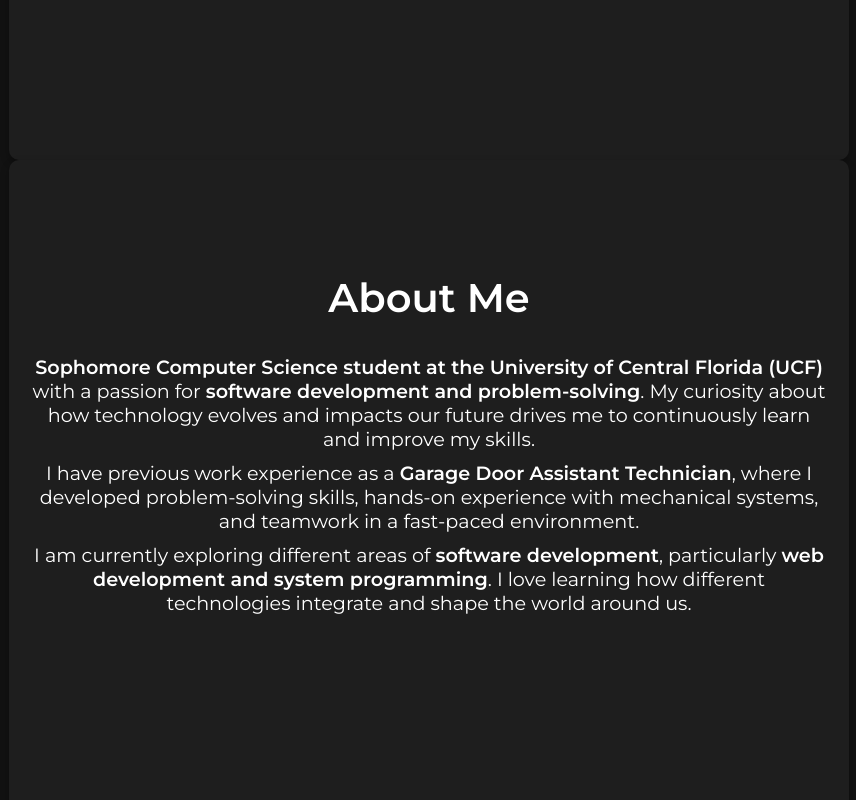
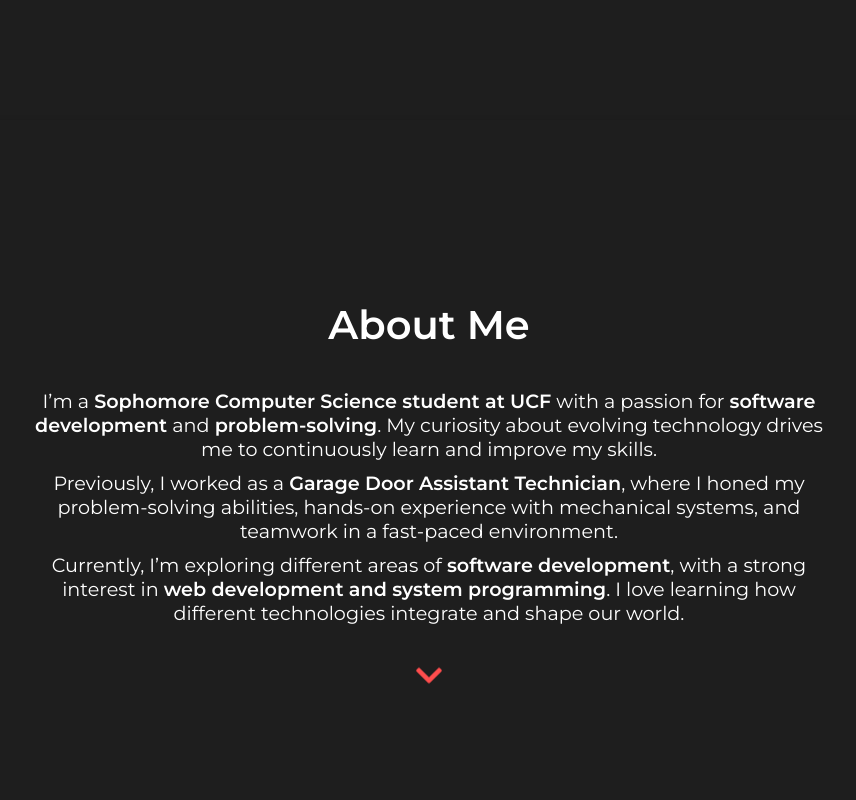
Before and after one commit to Salgado-Adrian/portfolio-website, a React (Create React App) app: page / in a window 1280 px wide. Shown: the part 800-1600 px from the top of the page, without its empty margins (211-1067 px from the left). Built offline with nearby package versions, Linux system fonts and the light colour scheme.

Commit message:
contact section updated added arrow

```diff
--- a/src/App.css
+++ b/src/App.css
@@ -12,10 +12,6 @@ html, body {
   background-color: #121212; /* Dark Background */
   color: #ffffff; /* White Text */
   scroll-behavior: smooth;
-}
-
-/* ✅ Ensure full-page scrolling */
-html, body {
   overflow-y: auto;
 }
 
@@ -56,11 +52,6 @@ nav a:hover {
   color: #ff5252; /* Red Hover Effect */
 }
 
-/* ✅ Code Formatting */
-code {
-  font-family: source-code-pro, Menlo, Monaco, Consolas, 'Courier New', monospace;
-}
-
 /* ✅ Sections Styling */
 .section {
   width: 90%;
@@ -72,6 +63,7 @@ code {
   border-radius: 10px;
   box-shadow: 0px 4px 8px rgba(0, 0, 0, 0.3);
   color: #ffffff; /* White Text for all Sections */
+  text-align: center;
 }
 
 /* ✅ Headings & Text */
@@ -102,6 +94,7 @@ button, .btn {
   border-radius: 5px;
   cursor: pointer;
   font-weight: bold;
+  transition: background 0.3s ease-in-out;
 }
 
 button:hover, .btn:hover {
--- a/src/App.js
+++ b/src/App.js
@@ -1,80 +1,36 @@
 import React from "react";
 import Header from "./components/Header";
 import Home from "./components/Home";
-import Contact from "./components/Contact"; // Import Contact Component
+import About from "./components/About"; // ✅ Make sure About is imported!
+import Projects from "./components/Projects";
+import Contact from "./components/Contact";
 
 const App = () => {
   return (
-    <div style={styles.app}>
-      <Header /> {/* ✅ Floating Navbar */}
+    <div className="app">
+      <Header />
 
       {/* ✅ Home Section */}
-      <section id="home" className="section" style={styles.section}>
+      <section id="home" className="section">
         <Home />
       </section>
 
-      {/* ✅ About Me Section */}
-      <section id="about" className="section" style={styles.section}>
-        <h1>About Me</h1>
-        <p>
-          <strong>Sophomore Computer Science student at the University of Central Florida (UCF) </strong>
-          with a passion for <strong>software development and problem-solving</strong>. My curiosity about how technology evolves and impacts our future
-          drives me to continuously learn and improve my skills.
-        </p>
-        <p>
-          I have previous work experience as a <strong>Garage Door Assistant Technician</strong>, where I developed problem-solving skills, hands-on experience
-          with mechanical systems, and teamwork in a fast-paced environment.
-        </p>
-        <p>
-          I am currently exploring different areas of <strong>software development</strong>, particularly <strong>web development and system programming</strong>.
-          I love learning how different technologies integrate and shape the world around us.
-        </p>
+      {/* ✅ About Me Section (Ensure It's Included) */}
+      <section id="about" className="section">
+        <About /> {/* This should render the About section */}
       </section>
 
       {/* ✅ Projects Section */}
-      <section id="projects" className="section" style={styles.section}>
-        <h1>Projects</h1>
+      <section id="projects" className="section">
+        <Projects />
       </section>
 
       {/* ✅ Contact Section */}
-      <section id="contact" className="section" style={styles.section}>
+      <section id="contact" className="section">
         <Contact />
       </section>
     </div>
   );
 };
 
-// ✅ **Fix Spacing & Scrolling Issues**
-const styles = {
-  app: {
-    scrollBehavior: "smooth",
-  },
-  section: {
-    textAlign: "center",
-    padding: "80px 20px",
-    maxWidth: "800px",
-    margin: "auto",
-  },
-  aboutText: {
-    color: "#006400", // Dark Green for About Me
-  },
-  projectsText: {
-    color: "#B22222", // Dark Red for Projects
-  },
-  contactText: {
-    color: "#1E3A8A", // Dark Blue for Contact
-  },
-};
-
-// ✅ **Fix Global CSS in index.css**
-// Add this to your **index.css** file to fix scrolling
-/*
-html, body {
-  scroll-behavior: smooth;
-  margin: 0;
-  padding: 0;
-  height: 100%;
-}
-*/
-
 export default App;
--- a/src/components/About.css
+++ b/src/components/About.css
@@ -1,10 +1,26 @@
-.about-container {
+/* ✅ About Section */
+.about-section {
     text-align: center;
-    padding: 50px;
-    margin-top: -80px; /* ⬅️ Reduce gap */
+    padding: 80px 20px;
+    max-width: 800px;
+    margin: auto;
+    position: relative;
+    min-height: 100vh;
   }
 
-  .highlight {
-    color: #ff4d4d; /* ✅ Red highlights */
-    font-weight: bold;
+  /* ✅ Fix Scroll Down Arrow Placement */
+  .about-scroll-down {
+    margin-top: 30px; /* Space between text and arrow */
+    cursor: pointer;
+    display: flex;
+    justify-content: center;
+    align-items: center;
+    font-size: 32px;
+    transition: transform 0.3s ease-in-out, color 0.3s ease-in-out;
+    animation: bounce 2s infinite; /* Keeps the bounce animation */
   }
+
+  /* ✅ Hover Effect */
+  .about-scroll-down:hover {
+    transform: scale(1.2);
+  }
--- a/src/components/About.js
+++ b/src/components/About.js
@@ -1,50 +1,38 @@
 import React from "react";
-import "./About.css"; // ✅ Add a CSS file for styling
+import { motion } from "framer-motion"; // Import Framer Motion
+import { FaChevronDown } from "react-icons/fa"; // Import Arrow Icon
+import "./About.css"; // Import styles
+
+const scrollToSection = (id) => {
+  document.getElementById(id)?.scrollIntoView({ behavior: "smooth" });
+};
 
 const About = () => {
   return (
     <section id="about" className="about-section">
       <h1>About Me</h1>
-
       <p>
-        I am a <span className="highlight">sophomore Computer Science student at the University of Central Florida (UCF)</span> with a passion for
-        <span className="highlight"> software development and problem-solving.</span>
-        My curiosity about how technology evolves and impacts our future drives me to continuously learn and improve my skills.
+        I’m a <strong>Sophomore Computer Science student at UCF</strong> with a passion for{" "}
+        <strong>software development</strong> and <strong>problem-solving</strong>. My curiosity about evolving technology
+        drives me to continuously learn and improve my skills.
+      </p>
+      <p>
+        Previously, I worked as a <strong>Garage Door Assistant Technician</strong>, where I honed my problem-solving
+        abilities, hands-on experience with mechanical systems, and teamwork in a fast-paced environment.
+      </p>
+      <p>
+        Currently, I’m exploring different areas of <strong>software development</strong>, with a strong interest in{" "}
+        <strong>web development and system programming</strong>. I love learning how different technologies integrate and shape our world.
       </p>
 
-      <p>
-        I have previous work experience as a
-        <span className="highlight"> Garage Door Assistant Technician</span>,
-        where I developed problem-solving skills, hands-on experience with mechanical systems, and teamwork in a fast-paced environment.
-      </p>
-
-      <p>
-        I am currently exploring different areas of
-        <span className="highlight"> software development</span>, particularly
-        <span className="highlight"> web development and system programming.</span>
-        I love learning how different technologies integrate and shape the world around us.
-      </p>
-
-      <h2>Technical Skills</h2>
-      <ul>
-        <li>Programming Languages: Java, C, JavaScript</li>
-        <li>Frontend: React, HTML, CSS</li>
-        <li>Backend: Node.js (learning), API development</li>
-        <li>Version Control: Git, GitHub</li>
-        <li>Tools: VS Code, Linux, SSH</li>
-      </ul>
-
-      <h2>What I’m Looking For</h2>
-      <p>
-        I am actively looking for **internship opportunities** in software development.
-        My goal is to gain real-world experience in **full-stack development** and **backend systems**.
-      </p>
-
-      <h2>Find Me Online</h2>
-      <p>
-        - <a href="https://www.linkedin.com/in/adrian--salgado" target="_blank" rel="noopener noreferrer">LinkedIn</a>
-        - <a href="https://github.com/Salgado-Adrian" target="_blank" rel="noopener noreferrer">GitHub</a>
-      </p>
+      {/* ✅ Scroll Down Arrow (Positioned Closer) */}
+      <motion.div
+        className="about-scroll-down"
+        whileHover={{ scale: 1.2 }}
+        onClick={() => scrollToSection("projects")}
+      >
+        <FaChevronDown size={30} color="#ff4d4d" />
+      </motion.div>
     </section>
   );
 };
```
Also changed, not shown: src/index.css (line endings or trailing spaces).
